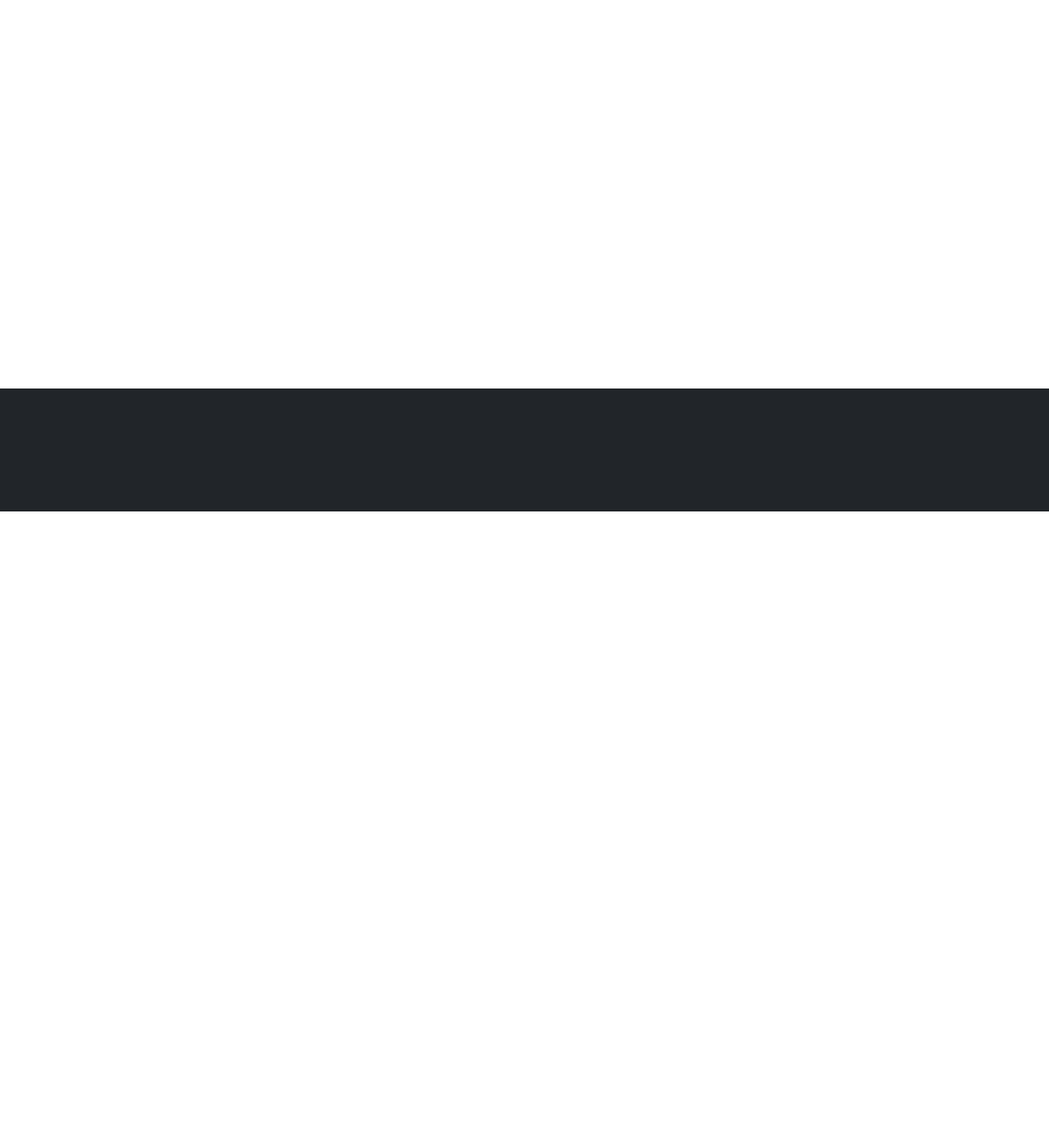
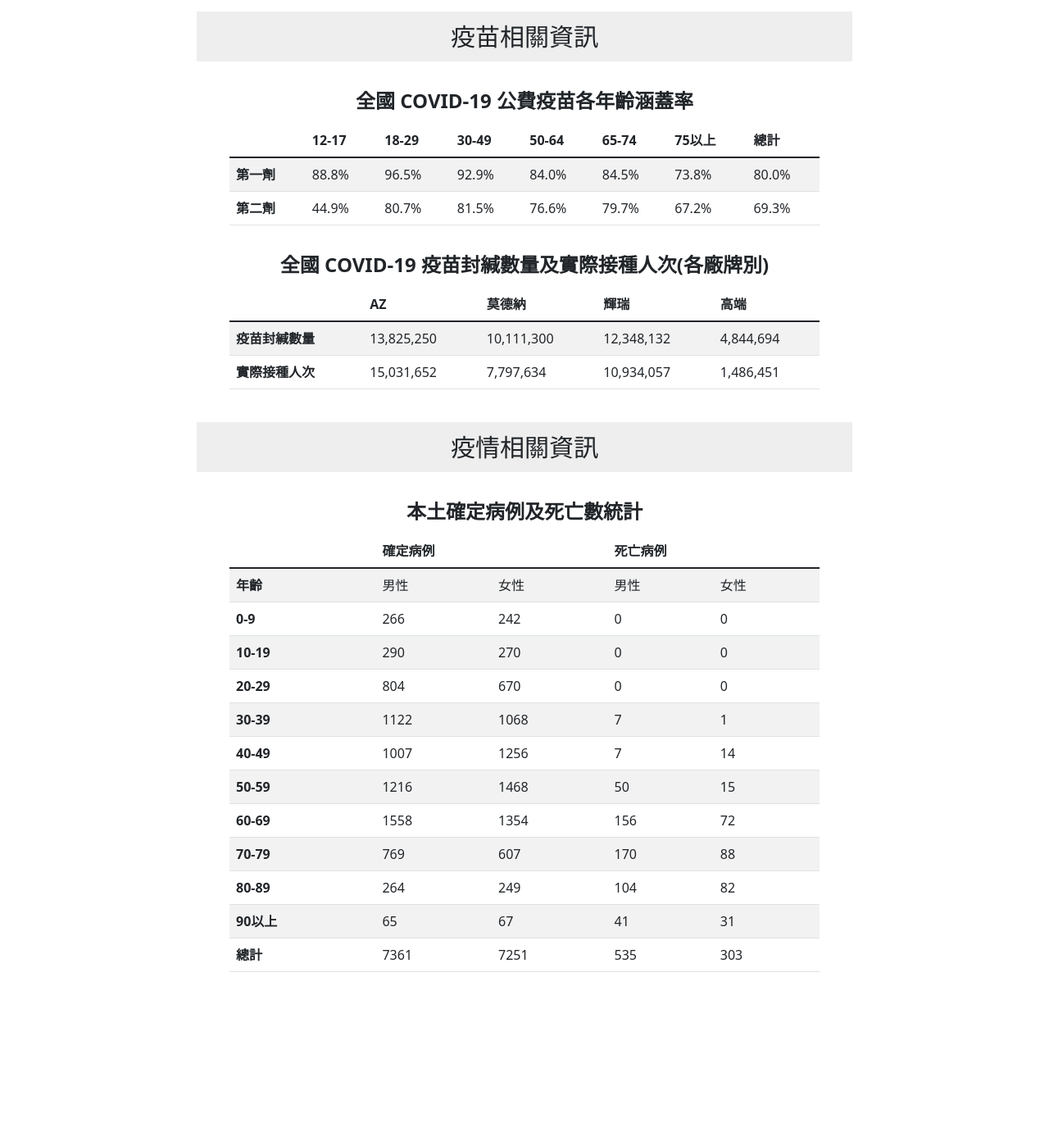
Before and after one commit to Matcha0714/HTML-SCHOOL-TOPIC, a plain HTML site: page index.html in a window 1280 px wide. Shown: the part 1266-2652 px from the top of the page at 82% size. Before the commit the page ends 1890 px from the top, so only its background shows below. Drawn offline with Linux system fonts and the light colour scheme.

Commit message:
Add files via upload

```diff
--- a/index.html
+++ b/index.html
@@ -19,7 +19,7 @@
 	<script src="js/js/list_news.js"></script>
 	<script src="js/js/cd19_data.js"></script>
 
-	<script>$(function(){ alert('網站已停止更新'); })</script>
+	<!-- <script>$(function () { alert('網站已停止更新'); })</script> -->
 
 	<style>
 		.list-group {
@@ -37,7 +37,8 @@
 
 <body>
 
-	<div style="height: 85px; text-align: center; line-height: 80px; font-size: 28px; font-weight: bold; background-color:rgb(253, 253, 253);">
+	<div
+		style="height: 85px; text-align: center; line-height: 80px; font-size: 28px; font-weight: bold; background-color:rgb(253, 253, 253);">
 		<img src="img/covid-19.jpg" width="55px"> 　防 疫 專 家
 	</div>
 	<!-- navbar -->
@@ -54,15 +55,19 @@
 					<li class="nav-item dropdown">
 						<a class="nav-link dropdown-toggle" href="#" role="button" data-bs-toggle="dropdown">國家防疫網站</a>
 						<ul class="dropdown-menu">
-							<li><a class="dropdown-item" target="_blank" href="https://www.cdc.gov.tw/">衛生福利部疾病管制署</a></li>
-							<li><a class="dropdown-item" target="_blank" href="https://covid-19.nchc.org.tw/">COVID-19 全球疫情地圖</a></li>
+							<li><a class="dropdown-item" target="_blank" href="https://www.cdc.gov.tw/">衛生福利部疾病管制署</a>
+							</li>
+							<li><a class="dropdown-item" target="_blank" href="https://covid-19.nchc.org.tw/">COVID-19
+									全球疫情地圖</a></li>
 						</ul>
 					</li>
 					<li class="nav-item">
-						<a class="nav-link" href="https://www.cdc.gov.tw/Category/List/_FFjBSOizDNbJZZV1Bosew" target="_blank">各縣市確診足跡</a>
+						<a class="nav-link" href="https://www.cdc.gov.tw/Category/List/_FFjBSOizDNbJZZV1Bosew"
+							target="_blank">各縣市確診足跡</a>
 					</li>
 					<li class="nav-item">
-						<a class="nav-link" href="https://www.ptt.cc/bbs/nCoV2019/index.html" target="_blank">nCoV 時勢欄</a>
+						<a class="nav-link" href="https://www.ptt.cc/bbs/nCoV2019/index.html" target="_blank">nCoV
+							時勢欄</a>
 					</li>
 				</ul>
 				<!-- nav-time.js -->
@@ -110,18 +115,20 @@
 	<!-- cd19-data -->
 	<hr style="padding-top: 2px; width: 97%; margin: auto; margin-top: 10px; margin-bottom: 20px;">
 	<div id="js-cd19-data" style="padding-left: calc(50% - 512px); padding-right: calc(50% - 512px);">
-		<div class="d-flex justify-content-center"><div>
+		<div class="d-flex justify-content-center">
+			<div>
 
-		</div></div>
+			</div>
+		</div>
 		<div style="height: 10px;"></div>
 		<div style="display: flex;">
 			<!-- cd19_data.js -->
 		</div>
-	</div >
+	</div>
 	<hr style="padding-top: 2px; width: 97%; margin: auto; margin-top: 20px; margin-bottom: 10px;">
 
 	<!-- imformation -->
-	<div style="display: flex;">
+	<div class="new_menu" style="position: sticky;">
 		<!-- NewsList -->
 		<div class="list-bar ms-auto" style="margin-right: 10px;">
 			<div class="overflow-auto">
@@ -132,6 +139,188 @@
 		</div>
 	</div>
 
+	<div class="" style="min-width: 800px; width: 60%; align-items: center; margin: auto;">
+		<div style="margin-top: 40px;">
+			<div style="padding: 8px; text-align: center; background-color: #EEEEEE; font-size: 30px; margin: auto;">
+				疫苗相關資訊</div>
+			<div style="margin-top: 30px;">
+				<div style="text-align: center; font-weight: bold; font-size: 24px; margin-bottom: 10px;">全國
+					COVID-19 公費疫苗各年齡涵蓋率</div>
+				<table class="table table-striped table-hover" style="margin-top: 10px; margin: auto; width: 90%;">
+					<thead>
+						<tr>
+							<th scope="col"></th>
+							<th scope="col">12-17</th>
+							<th scope="col">18-29</th>
+							<th scope="col">30-49</th>
+							<th scope="col">50-64</th>
+							<th scope="col">65-74</th>
+							<th scope="col">75以上</th>
+							<th scope="col">總計</th>
+						</tr>
+					</thead>
+					<tbody>
+						<tr>
+							<th scope="row">第一劑</th>
+							<td>88.8%</td>
+							<td>96.5%</td>
+							<td>92.9%</td>
+							<td>84.0%</td>
+							<td>84.5%</td>
+							<td>73.8%</td>
+							<td>80.0%</td>
+						</tr>
+						<tr>
+							<th scope="row">第二劑</th>
+							<td>44.9%</td>
+							<td>80.7%</td>
+							<td>81.5%</td>
+							<td>76.6%</td>
+							<td>79.7%</td>
+							<td>67.2%</td>
+							<td>69.3%</td>
+						</tr>
+					</tbody>
+				</table>
+			</div>
+			<div style="margin-top: 30px;">
+				<div style="text-align: center; font-weight: bold; font-size: 24px; margin-bottom: 10px;">全國
+					COVID-19 疫苗封緘數量及實際接種人次(各廠牌別)
+				</div>
+				<table class="table table-striped table-hover" style="margin-top: 10px; margin: auto; width: 90%;">
+					<thead>
+						<tr>
+							<th scope="col"></th>
+							<th scope="col">AZ</th>
+							<th scope="col">莫德納</th>
+							<th scope="col">輝瑞</th>
+							<th scope="col">高端</th>
+						</tr>
+					</thead>
+					<tbody>
+						<tr>
+							<th scope="row">疫苗封緘數量</th>
+							<td>13,825,250</td>
+							<td>10,111,300</td>
+							<td>12,348,132</td>
+							<td>4,844,694</td>
+						</tr>
+						<tr>
+							<th scope="row">實際接種人次</th>
+							<td>15,031,652</td>
+							<td>7,797,634</td>
+							<td>10,934,057</td>
+							<td>1,486,451</td>
+						</tr>
+					</tbody>
+				</table>
+			</div>
+		</div>
+		<div style="margin-top: 40px;">
+			<div style="padding: 8px; text-align: center; background-color: #EEEEEE; font-size: 30px; margin: auto;">
+				疫情相關資訊</div>
+			<div style="margin-top: 30px;">
+				<div style="text-align: center; font-weight: bold; font-size: 24px; margin-bottom: 10px;">
+					本土確定病例及死亡數統計</div>
+				<table class="table table-striped table-hover" style="margin: auto; width: 90%;">
+					<thead>
+						<tr>
+							<th scope="col"></th>
+							<th colspan="2" scope="col">確定病例</th>
+							<th colspan="2" scope="col">死亡病例</th>
+						</tr>
+					</thead>
+					<tbody>
+						<tr>
+							<th scope="row">年齡</th>
+							<td>男性</td>
+							<td>女性</td>
+							<td>男性</td>
+							<td>女性</td>
+						</tr>
+						<tr>
+							<th scope="row">0-9</th>
+							<td>266</td>
+							<td>242</td>
+							<td>0</td>
+							<td>0</td>
+						</tr>
+						<tr>
+							<th scope="row">10-19</th>
+							<td>290</td>
+							<td>270</td>
+							<td>0</td>
+							<td>0</td>
+						</tr>
+						<tr>
+							<th scope="row">20-29</th>
+							<td>804</td>
+							<td>670</td>
+							<td>0</td>
+							<td>0</td>
+						</tr>
+						<tr>
+							<th scope="row">30-39</th>
+							<td>1122</td>
+							<td>1068</td>
+							<td>7</td>
+							<td>1</td>
+						</tr>
+						<tr>
+							<th scope="row">40-49</th>
+							<td>1007</td>
+							<td>1256</td>
+							<td>7</td>
+							<td>14</td>
+						</tr>
+						<tr>
+							<th scope="row">50-59</th>
+							<td>1216</td>
+							<td>1468</td>
+							<td>50</td>
+							<td>15</td>
+						</tr>
+						<tr>
+							<th scope="row">60-69</th>
+							<td>1558</td>
+							<td>1354</td>
+							<td>156</td>
+							<td>72</td>
+						</tr>
+						<tr>
+							<th scope="row">70-79</th>
+							<td>769</td>
+							<td>607</td>
+							<td>170</td>
+							<td>88</td>
+						</tr>
+						<tr>
+							<th scope="row">80-89</th>
+							<td>264</td>
+							<td>249</td>
+							<td>104</td>
+							<td>82</td>
+						</tr>
+						<tr>
+							<th scope="row">90以上</th>
+							<td>65</td>
+							<td>67</td>
+							<td>41</td>
+							<td>31</td>
+						</tr>
+						<tr>
+							<th scope="row">總計</th>
+							<td>7361</td>
+							<td>7251</td>
+							<td>535</td>
+							<td>303</td>
+						</tr>
+					</tbody>
+				</table>
+			</div>
+		</div>
+	</div>
+
 	<div style="height: 500px;"></div>
 	<div style="height: 150px; background-color: #212529;"></div>
 </body>
```
